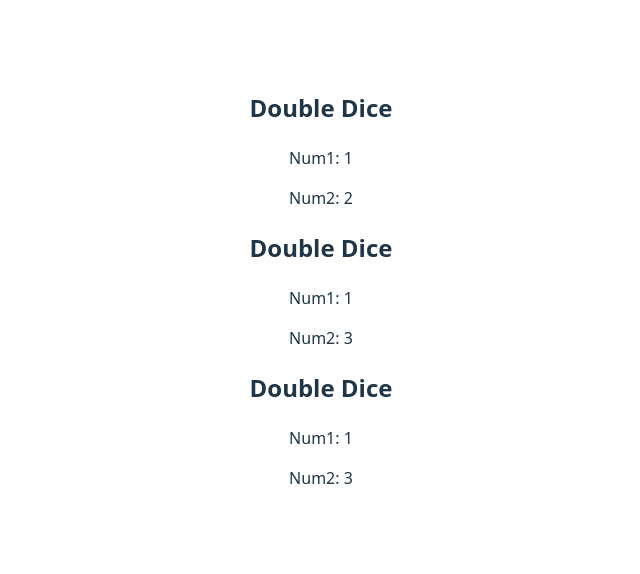
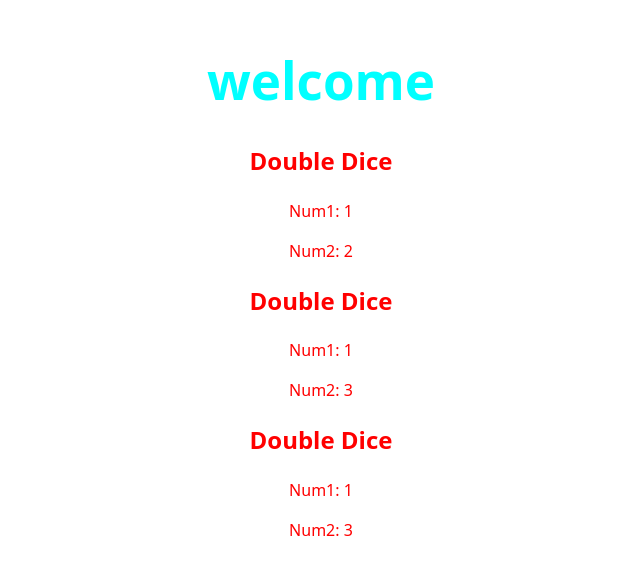
Before and after one commit to WestinSherman/ReactUdemyRerun, a React (Vite) app in the folder First-React-App/: page / in a window 1280 px wide. Shown: the part 112-686 px from the top of the page, without its empty margins (319-959 px from the left). Built offline with nearby package versions, Linux system fonts and the light colour scheme.

Commit message:
S_63(627), finished.

```diff
--- a/First-React-App/src/App.jsx
+++ b/First-React-App/src/App.jsx
@@ -4,10 +4,12 @@
 import Die from './components/Die'
 import ListPicker from './components/ListPicker'
 import DoubleDice from './components/DoubleDice'
+import Heading from './components/Heading'
 
 function App() {
     return (
         <div>
+            <Heading color="cyan" text="welcome" />
             <DoubleDice />
             <DoubleDice />
             <DoubleDice />
--- a/First-React-App/src/components/DoubleDice.jsx
+++ b/First-React-App/src/components/DoubleDice.jsx
@@ -1,8 +1,10 @@
 export default function DoubleDice() {
     const num1 = Math.floor(Math.random() * 3) + 1;
     const num2 = Math.floor(Math.random() * 3) + 1;
+    const isWinner = num1 === num2;
+    const styles = { color: isWinner ? "green" : "red" };
     return (
-        <div>
+        <div className="DoubleDice" style={styles}>
             <h2>Double Dice</h2>
             {num1 === num2 && <h3>You Win!</h3>}
             <p>Num1: {num1}</p>
--- /dev/null
+++ b/First-React-App/src/components/Heading.jsx
@@ -0,0 +1,3 @@
+export default function Heading({ color = 'olive', text, fontSize }) {
+    return <h1 style={{ color: color, fontSize: fontSize }}>{text}</h1>
+}
```
Also changed, not shown: 1 other file (tests, documents, lock files or other folders).
